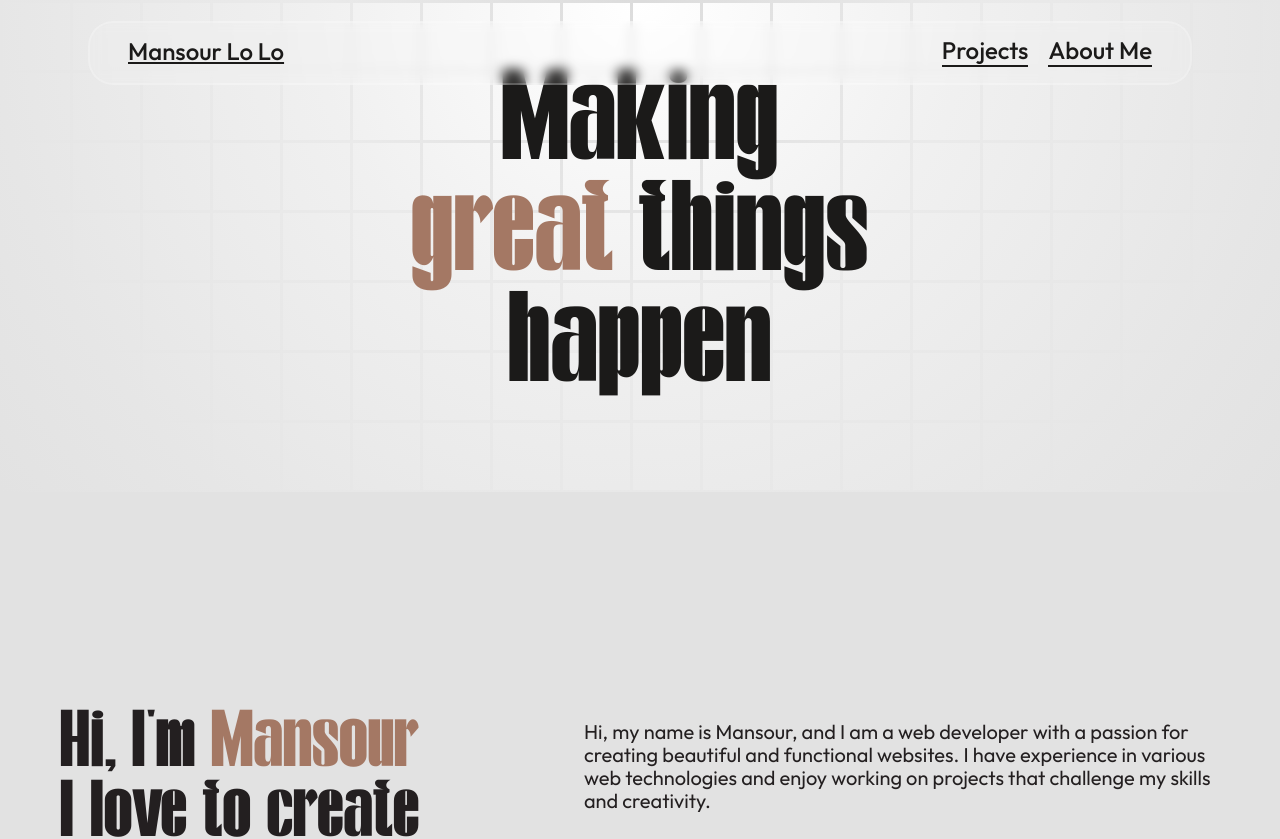
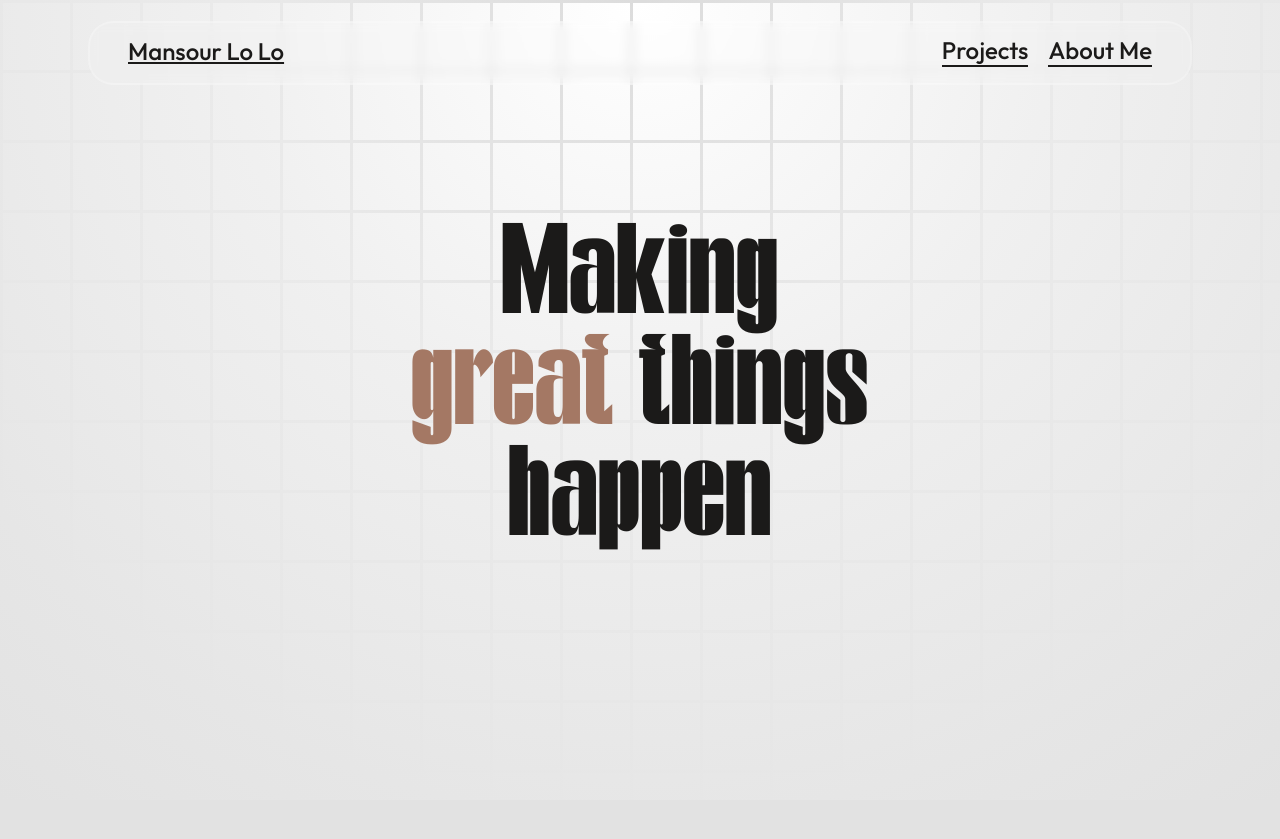
Before and after one commit to mansulol/my-portfolio, a React (Vite) app: page / in a window 1280 px wide. Shown: the top 839 px of the page. Built offline with nearby package versions, Linux system fonts and the light colour scheme.

Commit message:
home page updated for hero as a wrapper

```diff
--- a/src/pages/home/Home.scss
+++ b/src/pages/home/Home.scss
@@ -3,3 +3,11 @@
    min-height: 100vh;
    background-color: var(--color-secondary);
 }
+
+.wrapper-text-section-hero {
+   width: 100%;
+   height: 100vh;
+   display: flex;
+   align-items: center;
+   justify-content: center;
+}
--- a/src/pages/home/Home.tsx
+++ b/src/pages/home/Home.tsx
@@ -14,6 +14,7 @@ export default function Home() {
         <div id='page-home' >
             <Header />
             <Hero>
+                <div className="wrapper-text-section-hero">
                     <h2 className="text-section-hero" >
                         {/* Lorem <span>ipsum</span> odor <br />
                     amet, consectetuer <br />
@@ -22,6 +23,7 @@ export default function Home() {
                         <span>great</span> things <br />
                         happen
                     </h2>
+                </div>
             </Hero>
             <MyInfo />
             <MyTools />
```
Lines whose indentation alone changed are shown as unchanged.
